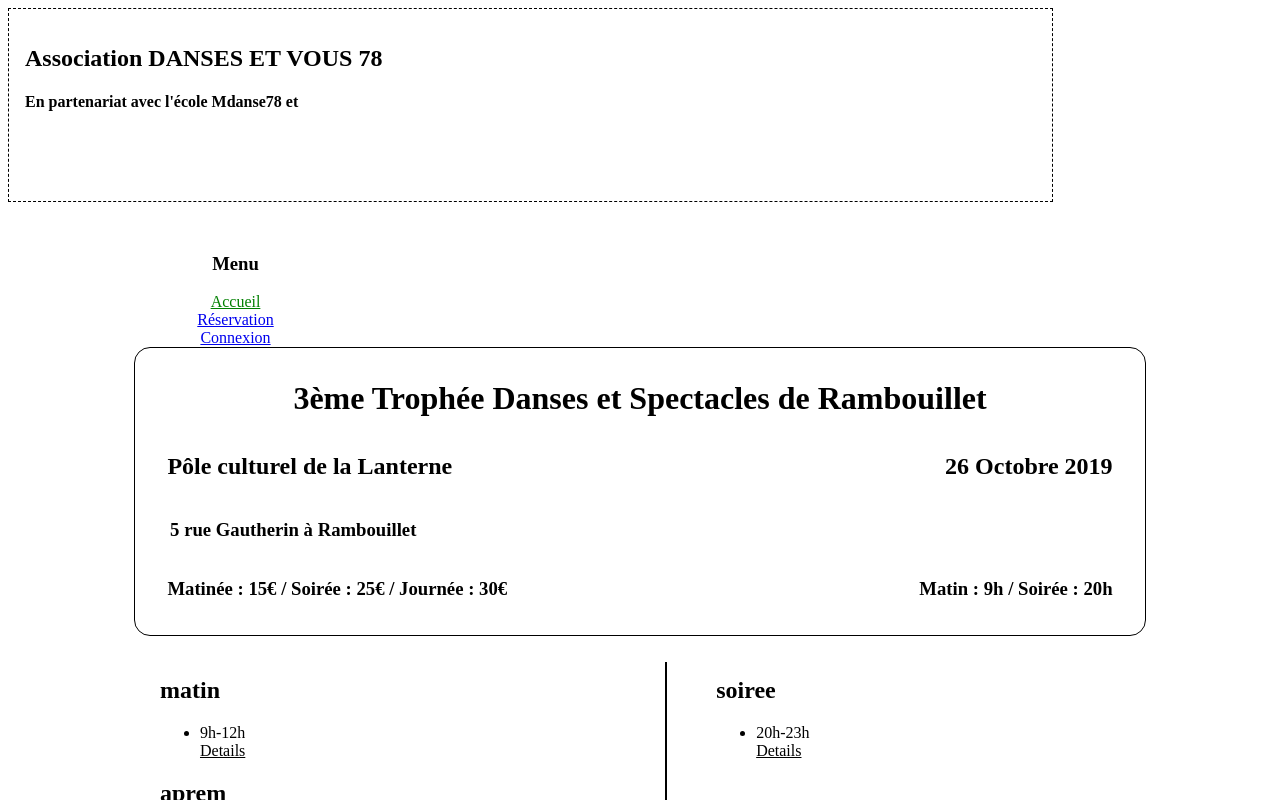
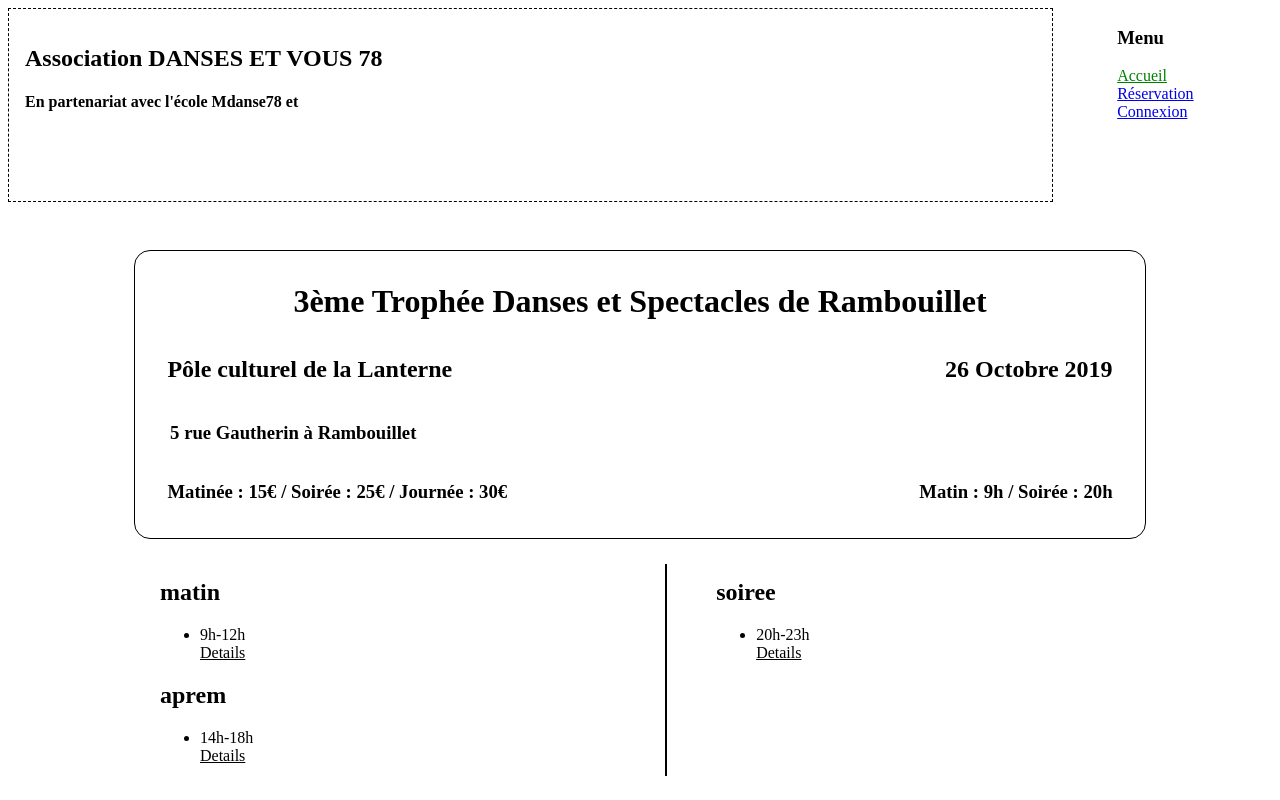
Before and after one commit to TwiskyA/trophee-rbt, a React (Create React App) app: page / in a window 1280 px wide. Shown: the top 800 px of the page. Built offline with nearby package versions, Linux system fonts and the light colour scheme.

Commit message:
menu enfin a sa place

```diff
--- a/src/header/Header.css
+++ b/src/header/Header.css
@@ -5,3 +5,11 @@
     border: 1px dashed black;
     margin-bottom: 2em;
 }
+
+.container {
+    display: flex;
+}
+
+.container span {
+    width: 4em;
+}
--- a/src/header/Header.js
+++ b/src/header/Header.js
@@ -1,5 +1,6 @@
 import React from 'react';
 import './Header.css';
+import Menu from '../mainEvent/Menu.js';
 
 class Header extends React.Component {
     render(){
@@ -9,6 +10,8 @@ class Header extends React.Component {
                 <h2>Association DANSES ET VOUS 78</h2>
                 <h4>En partenariat avec  l'école Mdanse78 et</h4>
             </div>
+            <span> </span>
+            <Menu />
         </div>
 
         )
--- a/src/mainEvent/MainEvent.js
+++ b/src/mainEvent/MainEvent.js
@@ -1,6 +1,6 @@
 import React from 'react';
 import { Link } from 'react-router-dom'
-import Menu from './Menu';
+
 import MainInfo from './MainInfo';
 import Program from './Program';
 import Logistique from './Logistique';
@@ -10,7 +10,7 @@ class MainEvent extends React.Component {
   render() {
     return (
       <div className="main-event--wrapper">
-        <Menu/>
+
         <MainInfo />
         <Program />
         <div className="link">
--- a/src/mainEvent/Menu.css
+++ b/src/mainEvent/Menu.css
@@ -1,5 +1,4 @@
 .activated {
-    margin: 1em;
     color: green;
 }
 
@@ -10,5 +9,8 @@
 .menu {
     width: 20%;
     text-align: center;
+}
 
+.menu h3 {
+    text-align: center;
 }
```
